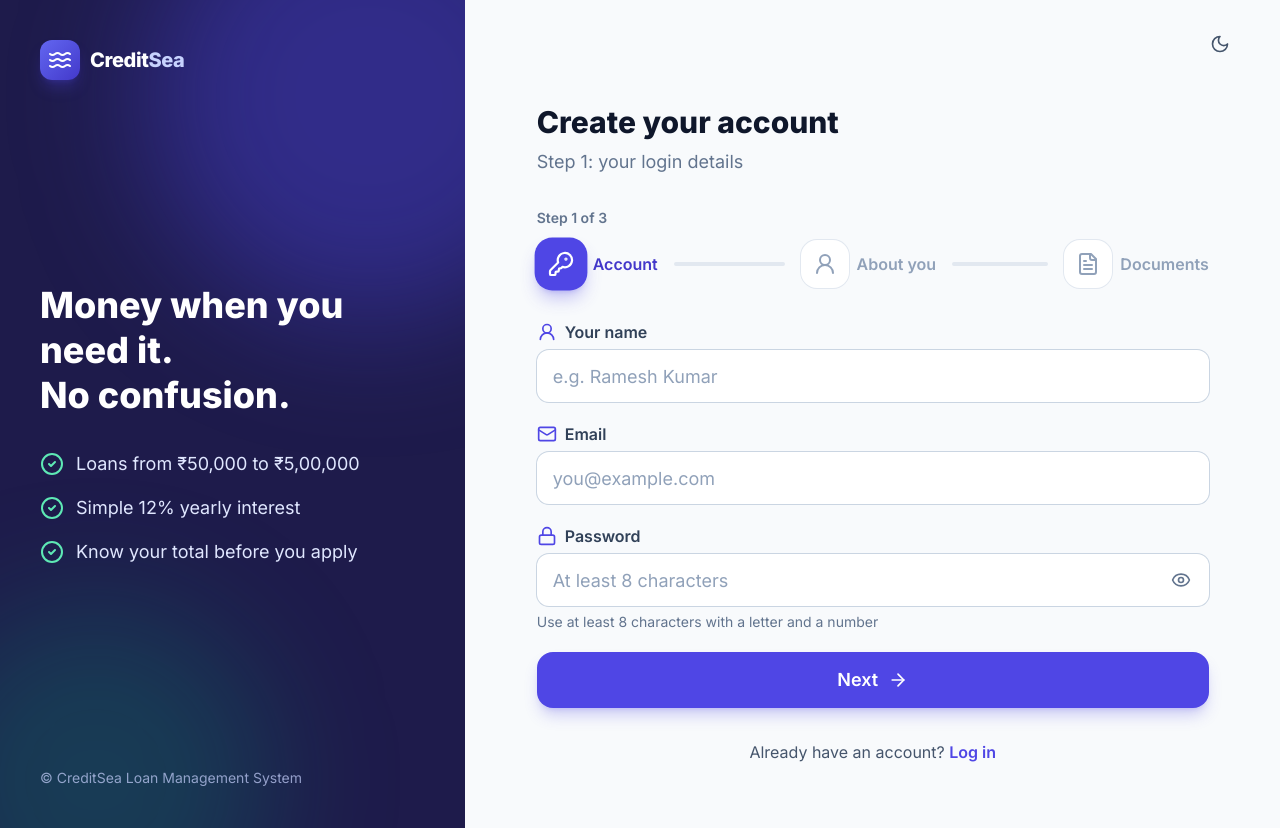
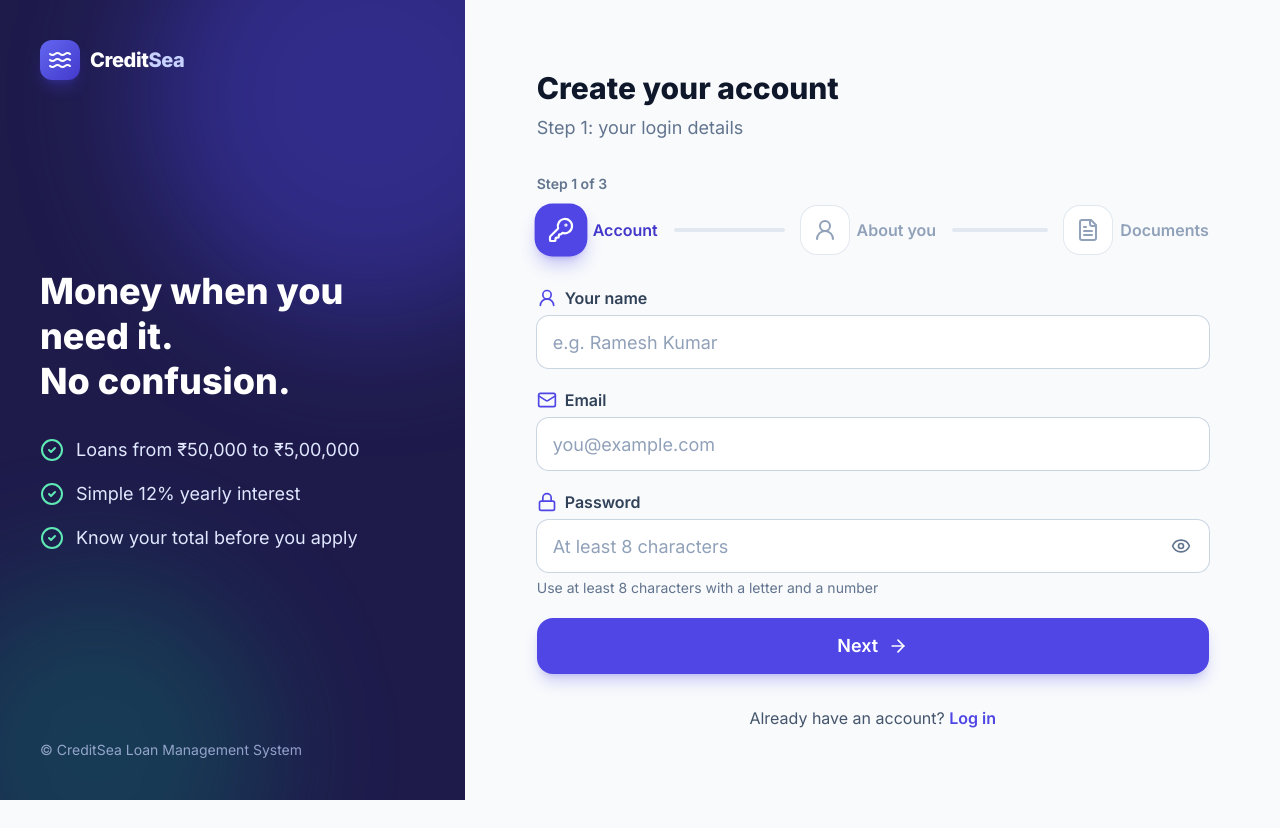
Before and after one commit to Amaan-Radhanpura/CreditSea-LMS, a Next.js app in the folder frontend/: page /register in a window 1280 px wide. After the commit the page ends 800 px from the top, so only its background shows below. Built offline with nearby package versions, Linux system fonts and the light colour scheme.

Commit message:
Show the theme toggle only after login

```diff
--- a/frontend/src/app/page.tsx
+++ b/frontend/src/app/page.tsx
@@ -1,6 +1,5 @@
 import Link from 'next/link';
 import { ArrowRight, BadgePercent, Clock, FileUp, ShieldCheck, SlidersHorizontal, UserRound } from 'lucide-react';
-import { ThemeToggle } from '@/components/ThemeToggle';
 import { Logo } from '@/components/ui/Logo';
 
 const STEPS = [
@@ -18,12 +17,9 @@ export default function LandingPage() {
       <div className="relative mx-auto flex max-w-6xl flex-col px-5 py-6 sm:px-8">
         <header className="flex items-center justify-between">
           <Logo light />
-          <div className="flex items-center gap-1">
-            <ThemeToggle onDark />
-            <Link href="/login" className="rounded-xl px-4 py-2 font-semibold text-brand-100 hover:bg-white/10">
-              Log in
-            </Link>
-          </div>
+          <Link href="/login" className="rounded-xl px-4 py-2 font-semibold text-brand-100 hover:bg-white/10">
+            Log in
+          </Link>
         </header>
 
         <section className="grid items-center gap-12 py-14 lg:grid-cols-2 lg:py-24">
--- a/frontend/src/components/AuthShell.tsx
+++ b/frontend/src/components/AuthShell.tsx
@@ -1,5 +1,4 @@
 import { CheckCircle2 } from 'lucide-react';
-import { ThemeToggle } from '@/components/ThemeToggle';
 import { Logo } from '@/components/ui/Logo';
 
 const POINTS = ['Loans from ₹50,000 to ₹5,00,000', 'Simple 12% yearly interest', 'Know your total before you apply'];
@@ -26,9 +25,8 @@ export function AuthShell({ title, subtitle, children, wide }: { title: string;
       </aside>
 
       <section className="flex flex-col px-5 py-6 sm:px-10">
-        <div className="flex items-center justify-between">
-          <Logo className="lg:invisible" />
-          <ThemeToggle />
+        <div className="lg:hidden">
+          <Logo />
         </div>
         <div className={`mx-auto flex w-full flex-1 flex-col justify-center py-10 animate-fade-in ${wide ? 'max-w-2xl' : 'max-w-md'}`}>
           <h1 className="text-3xl font-extrabold text-slate-900">{title}</h1>
--- a/frontend/src/components/ThemeToggle.tsx
+++ b/frontend/src/components/ThemeToggle.tsx
@@ -35,8 +35,8 @@ function setTheme(theme: Theme) {
   }
 }
 
-/** Sun / moon button. `onDark` is for placing it on the brand-coloured panels. */
-export function ThemeToggle({ onDark, className }: { onDark?: boolean; className?: string }) {
+/** Sun / moon button, shown in the signed-in headers only. */
+export function ThemeToggle({ className }: { className?: string }) {
   const theme = useTheme();
   const next = theme === 'dark' ? 'light' : 'dark';
   return (
@@ -47,7 +47,7 @@ export function ThemeToggle({ onDark, className }: { onDark?: boolean; className
       title={`Switch to ${next} mode`}
       className={cn(
         'grid size-10 place-items-center rounded-xl transition',
-        onDark ? 'text-brand-100 hover:bg-white/10' : 'text-slate-600 hover:bg-slate-100 hover:text-brand-700',
+        'text-slate-600 hover:bg-slate-100 hover:text-brand-700',
         className,
       )}
     >
```
Also changed, not shown: 1 other file (tests, documents, lock files or other folders).
